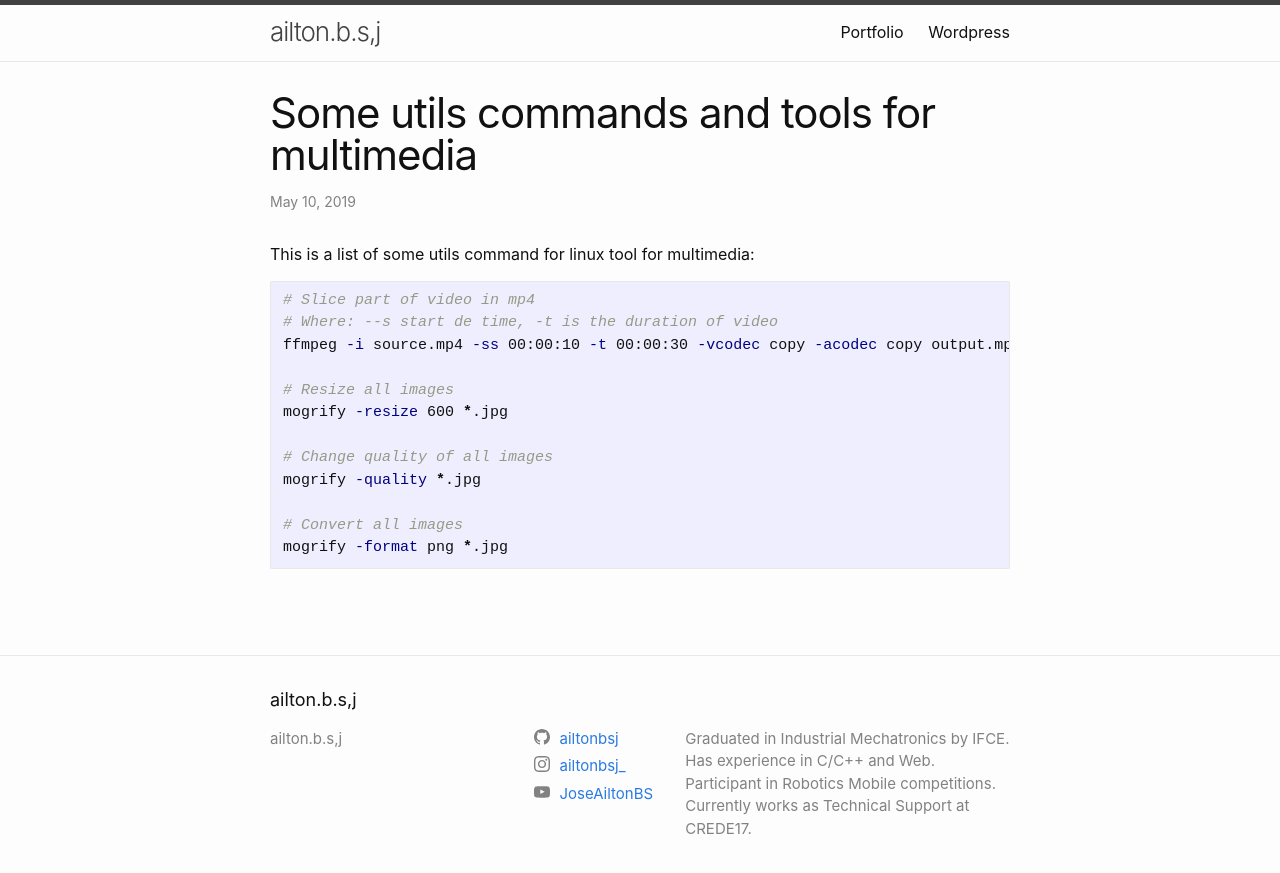
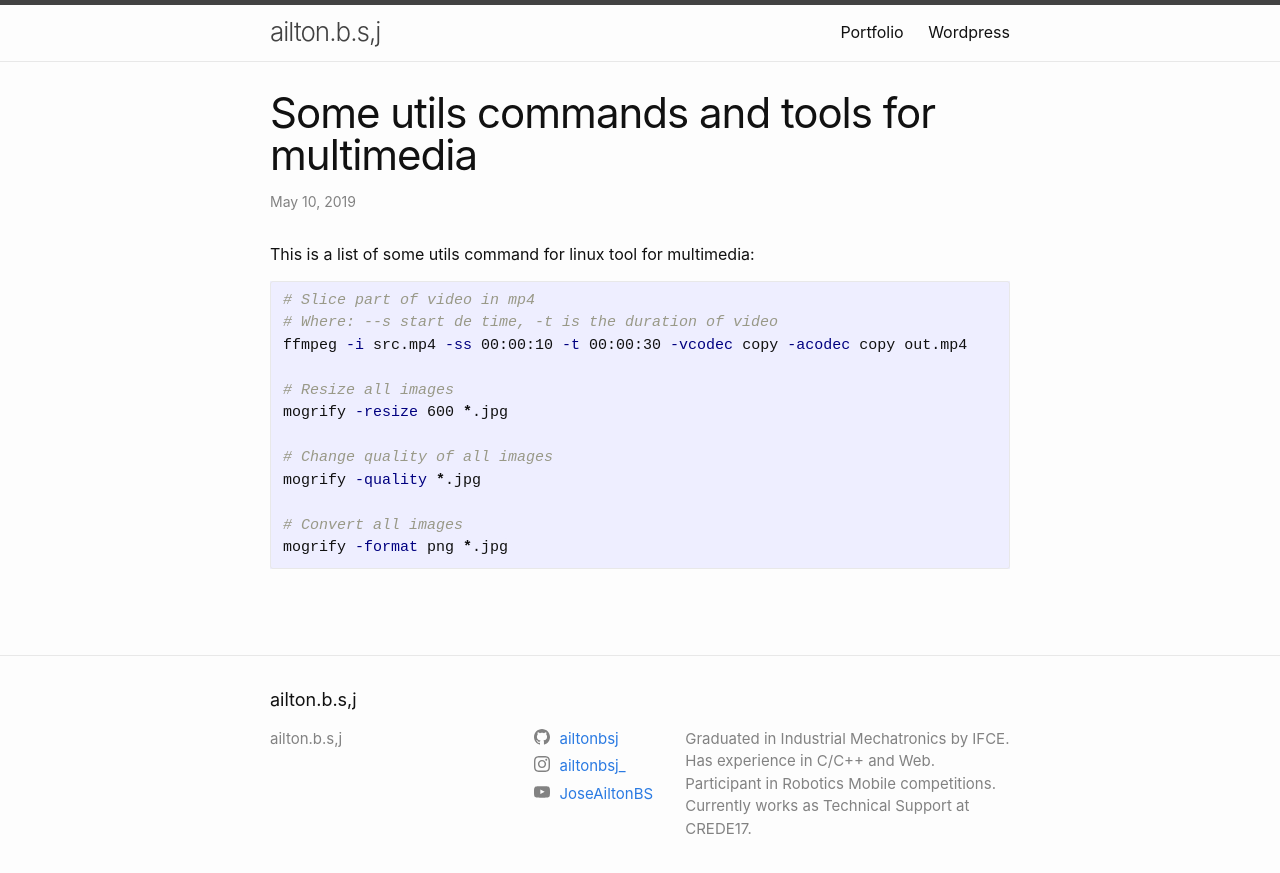
Before and after one commit to ailtonbsj/ailtonbsj.github.io, a Jekyll site: the page built from _posts/2019-05-10-some-utils-commands-and-tool-for-multimedia.md, in a window 1280 px wide. Shown: the top 873 px of the page. Built offline with Jekyll 4.4.1, drawn with Linux system fonts in a browser that asks for light colours; comment, search, counter and statistics services are not loaded.

Commit message:
change command

````diff
--- a/_posts/2019-05-10-some-utils-commands-and-tool-for-multimedia.md
+++ b/_posts/2019-05-10-some-utils-commands-and-tool-for-multimedia.md
@@ -8,7 +8,7 @@ This is a list of some utils command for linux tool for multimedia:
 ```bash
 # Slice part of video in mp4
 # Where: --s start de time, -t is the duration of video
-ffmpeg -i source.mp4 -ss 00:00:10 -t 00:00:30 -vcodec copy -acodec copy output.mp4
+ffmpeg -i src.mp4 -ss 00:00:10 -t 00:00:30 -vcodec copy -acodec copy out.mp4
 
 # Resize all images
 mogrify -resize 600 *.jpg
````
